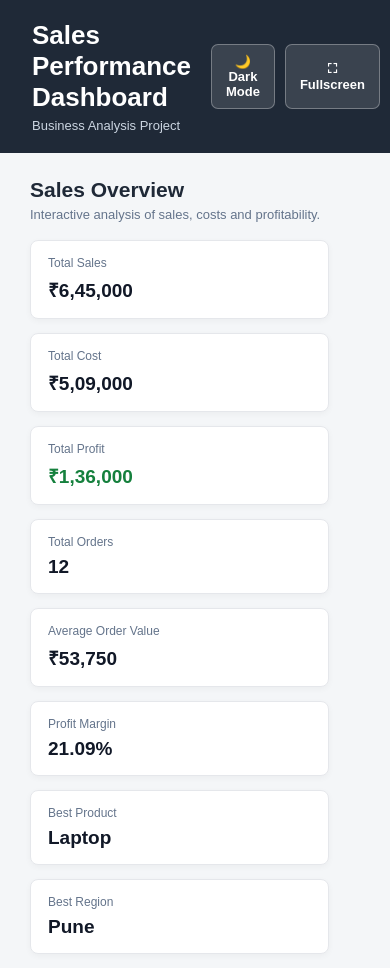
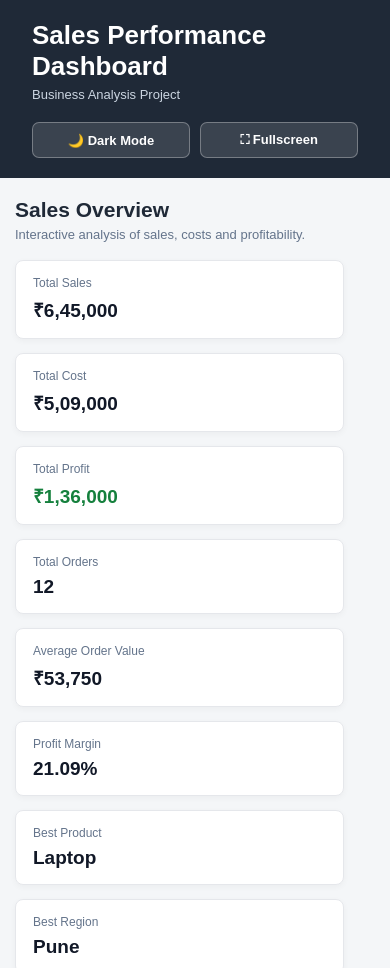
Before and after one commit to aaditya7521/sales-business-analysis-dashboard-github, a plain HTML site: page index.html in a window 390 px wide. Shown: the top 968 px of the page. Drawn offline with nearby package versions, Linux system fonts and the light colour scheme.

Commit message:
Implement media queries for responsive design
Add responsive styles for mobile layouts.

```diff
--- a/style.css
+++ b/style.css
@@ -746,3 +746,39 @@ body.dark-theme .insight-item {
     background: #1f2937;
     border-color: #374151;
 }
+@media (max-width: 900px) {
+
+    main {
+        padding: 20px 15px;
+    }
+
+    .header-content {
+        flex-direction: column;
+        align-items: flex-start;
+    }
+
+    .cards {
+        grid-template-columns: repeat(2, 1fr);
+    }
+
+}
+
+@media (max-width: 600px) {
+
+    .cards {
+        grid-template-columns: 1fr;
+    }
+
+    .charts {
+        grid-template-columns: 1fr;
+    }
+
+    .header-buttons {
+        width: 100%;
+    }
+
+    .header-buttons button {
+        flex: 1;
+    }
+
+}
```
